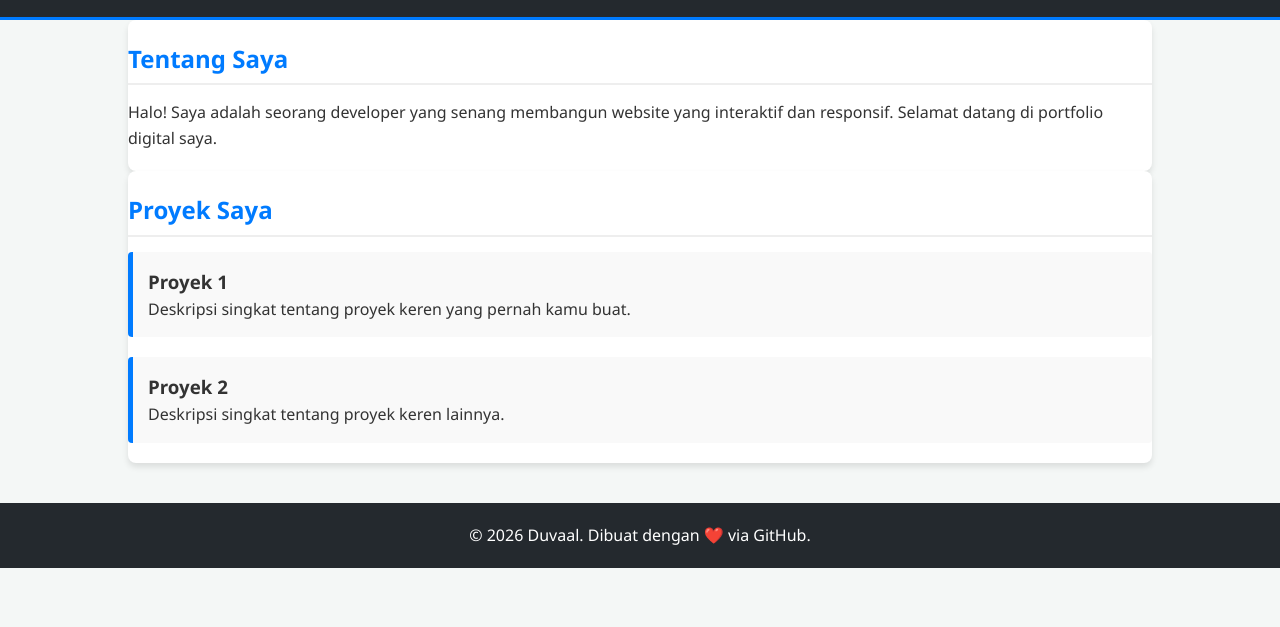
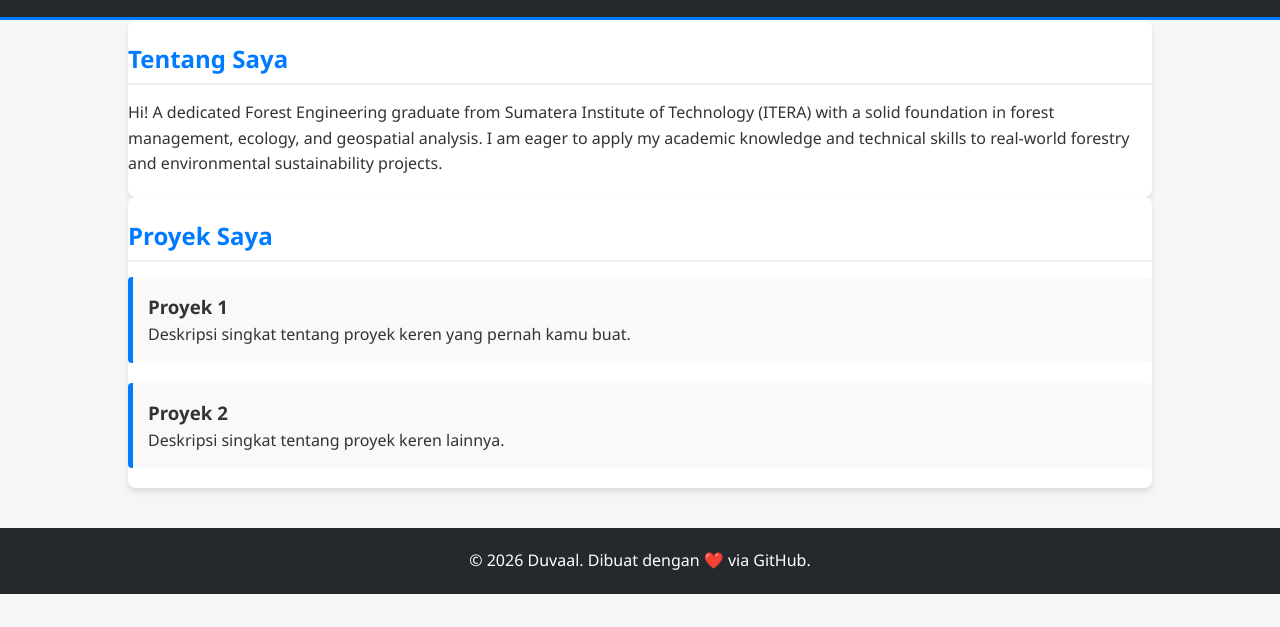
Before and after one commit to DuvalnahaC/Duvaal-s, a plain HTML site: page index.html in a window 1280 px wide. Shown: the part 173-800 px from the top of the page. Drawn offline with Linux system fonts and the light colour scheme.

Commit message:
Update personal introduction in index.html

```diff
--- a/index.html
+++ b/index.html
@@ -16,7 +16,7 @@
 
     <section id="about" class="container">
         <h2>Tentang Saya</h2>
-        <p>Halo! Saya adalah seorang developer yang senang membangun website yang interaktif dan responsif. Selamat datang di portfolio digital saya.</p>
+        <p>Hi! A dedicated Forest Engineering graduate from Sumatera Institute of Technology (ITERA) with a solid foundation in forest management, ecology, and geospatial analysis. I am eager to apply my academic knowledge and technical skills to real-world forestry and environmental sustainability projects.  </p>
     </section>
 
     <section id="projects" class="container">
```
